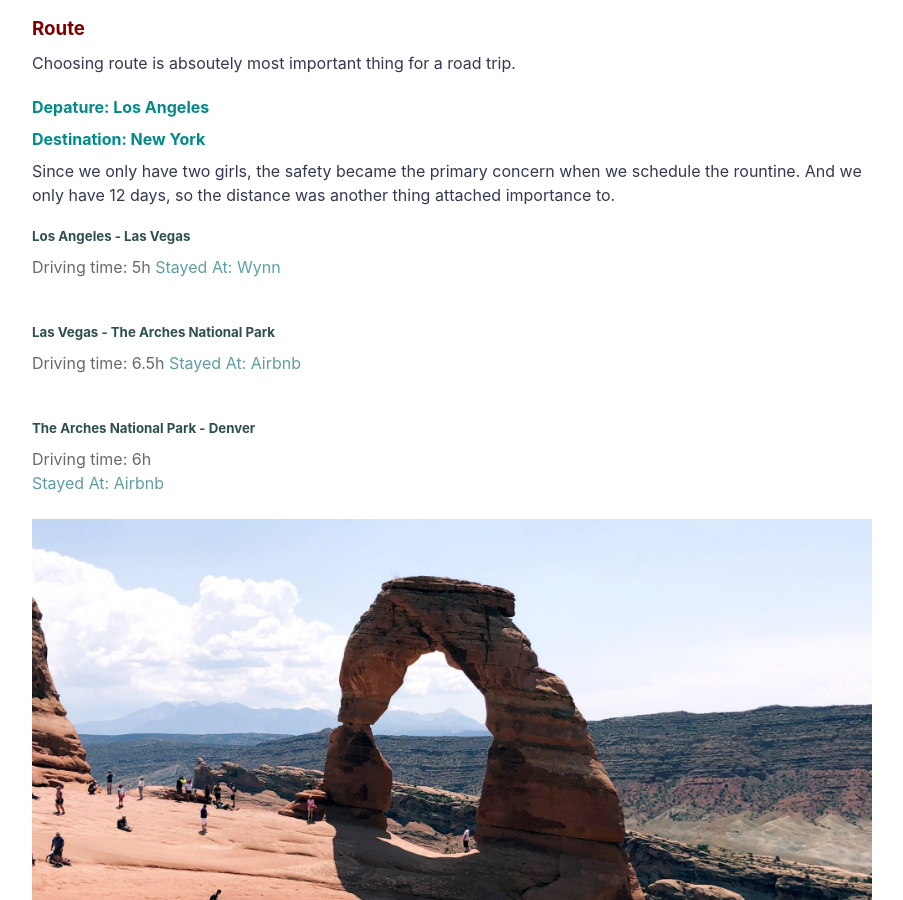
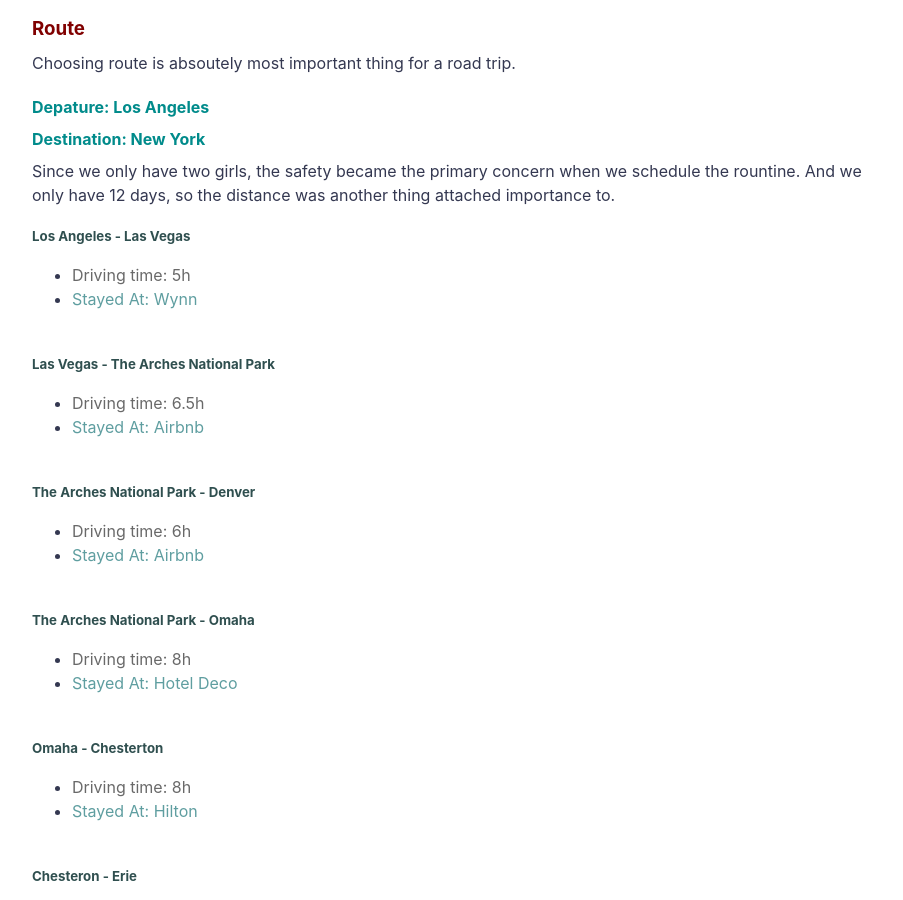
Before and after one commit to 0wang/0wang.github.io, a Jekyll site: the page built from _posts/2018-08-08-Across-the-US.md, in a window 1280 px wide and 900 px high, scrolled down 641 px. Shown: the whole window, without its empty margins (188-1091 px from the left). Built offline with Jekyll 4.4.1, drawn with Linux system fonts in a browser that asks for light colours; a script that is not in the unit is left out; comment, search, counter and statistics services are not loaded.

Commit message:
luxian54

```diff
--- a/_posts/2018-08-08-Across-the-US.md
+++ b/_posts/2018-08-08-Across-the-US.md
@@ -12,33 +12,32 @@
 Since we only have two girls, the safety became the primary concern when we schedule the rountine. And we only have 12 days, so the distance was another thing attached importance to.
 
 ##### <font color="#2F4F4F">Los Angeles - Las Vegas </font>
-<font color="#696969">Driving time: 5h </font>
-<font color="#5F9EA0">Stayed At: Wynn </font> <br />
+- <font color="#696969">Driving time: 5h </font>
+- <font color="#5F9EA0">Stayed At: Wynn </font> <br />
 
 ##### <font color="#2F4F4F">Las Vegas - The Arches National Park </font>
-<font color="#696969">Driving time: 6.5h </font>
-<font color="#5F9EA0">Stayed At: Airbnb </font> <br />
+- <font color="#696969">Driving time: 6.5h </font>
+- <font color="#5F9EA0">Stayed At: Airbnb </font> <br />
 
 ##### <font color="#2F4F4F">The Arches National Park - Denver </font>
-<font color="#696969">Driving time: 6h <br /> </font>
-<font color="#5F9EA0">Stayed At: Airbnb </font> <br />
-![Arches National Park](/assets/img/posts/sleek.jpg)
+- <font color="#696969">Driving time: 6h <br /> </font>
+- <font color="#5F9EA0">Stayed At: Airbnb </font> <br />
 
 ##### <font color="#2F4F4F">The Arches National Park - Omaha </font>
-<font color="#696969">Driving time: 8h </font>
-<font color="#5F9EA0">Stayed At: Hotel Deco </font> <br />
+- <font color="#696969">Driving time: 8h </font>
+- <font color="#5F9EA0">Stayed At: Hotel Deco </font> <br />
 
 ##### <font color="#2F4F4F">Omaha - Chesterton </font>
-<font color="#696969">Driving time: 8h </font>
-<font color="#5F9EA0">Stayed At: Hilton </font> <br />
+- <font color="#696969">Driving time: 8h </font>
+- <font color="#5F9EA0">Stayed At: Hilton </font> <br />
 
 ##### <font color="#2F4F4F">Chesteron - Erie </font>
-<font color="#696969">Driving time: 6h </font>
-<font color="#5F9EA0">Stayed At: N/A </font> <br />
+- <font color="#696969">Driving time: 6h </font>
+- <font color="#5F9EA0">Stayed At: N/A </font> <br />
 
 ##### <font color="#2F4F4F">Erie - Niagara Falls </font>
-<font color="#696969">Driving time: 3h </font>
-<font color="#5F9EA0">Stayed At: Motel </font> <br />
+- <font color="#696969">Driving time: 3h </font>
+- <font color="#5F9EA0">Stayed At: Motel </font> <br />
 
 ### <font color="#800000">Pictures and their stories </font>
 
```
